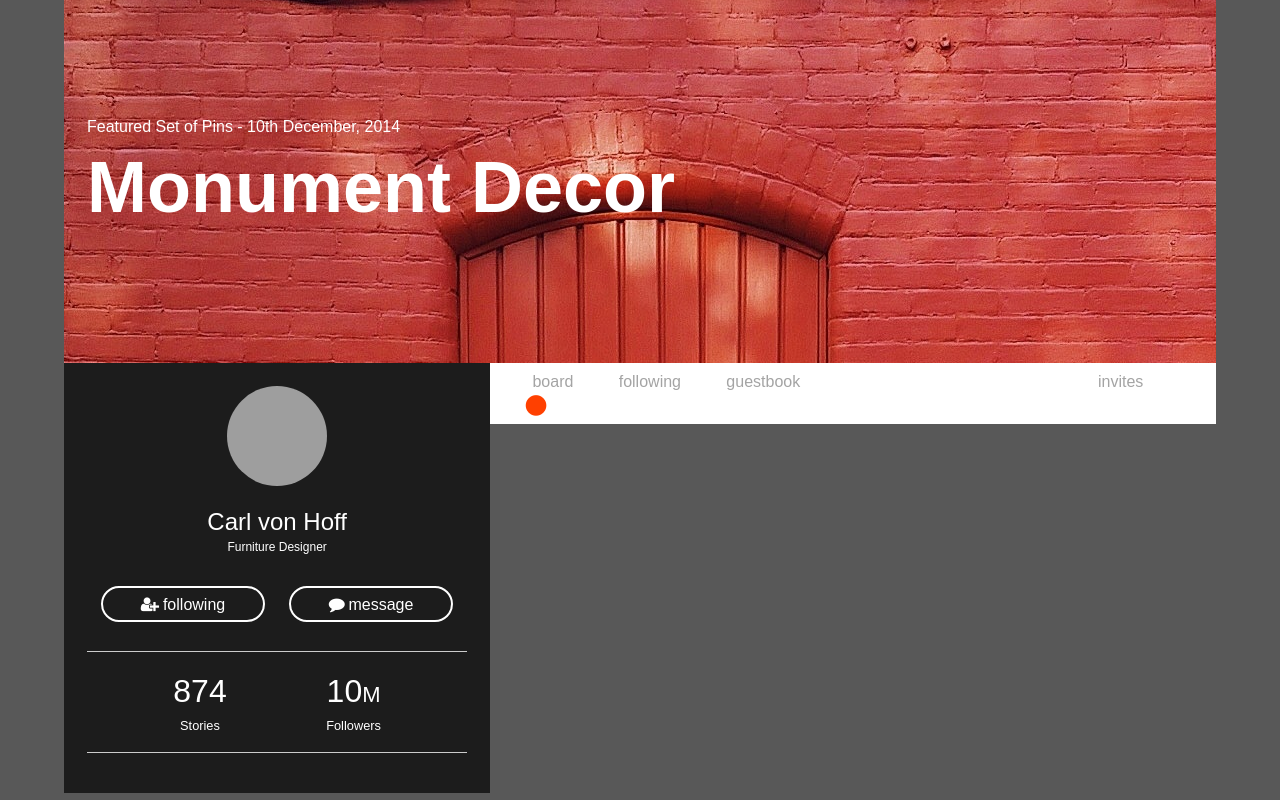
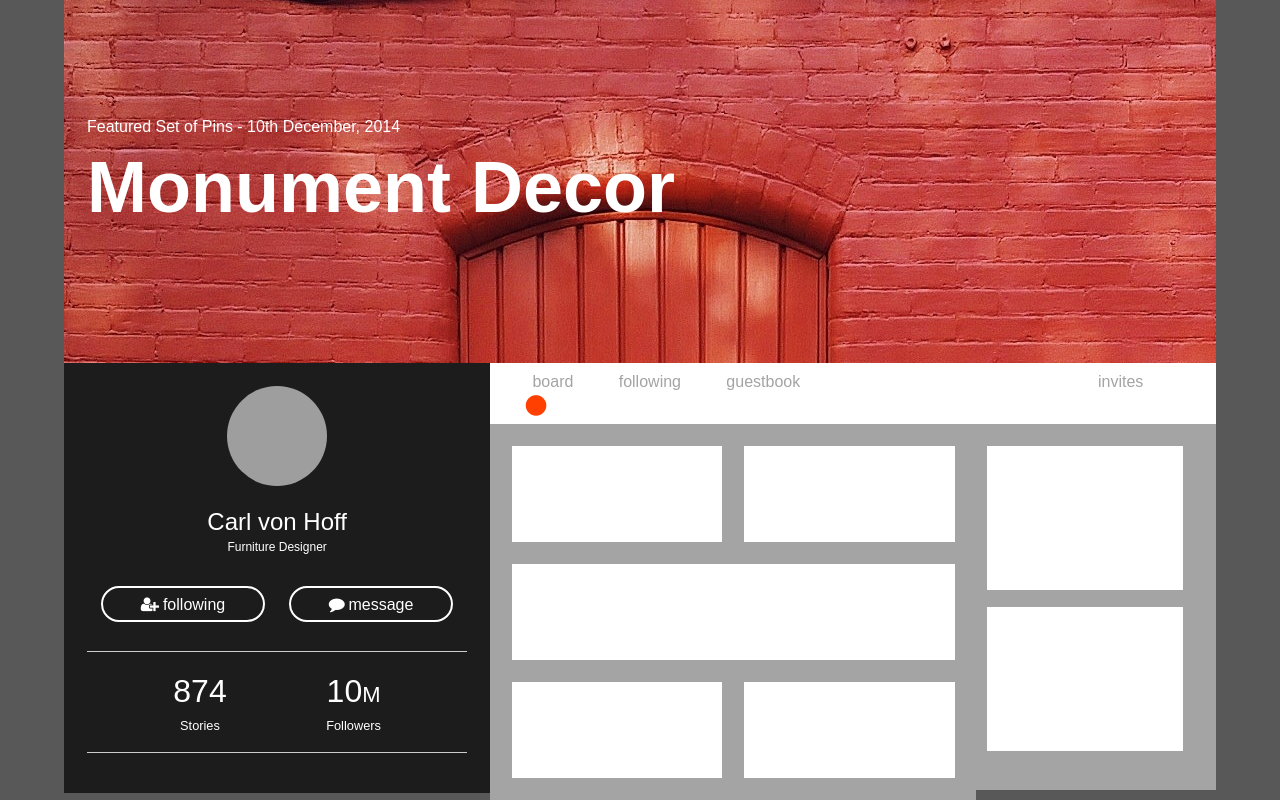
Before and after one commit to JessyRiordan/LittleTest, a website: page index.html in a window 1280 px wide. Shown: the part 405-1205 px from the top of the page. Drawn offline with Linux system fonts and the light colour scheme; grey boxes are pictures that could not be loaded.

Commit message:
basi pin setup

```diff
--- a/index.html
+++ b/index.html
@@ -85,6 +85,26 @@
                 <a href="#" class="invites">invites<i class="fa fa-circle"></i></a>
               </nav>
             </header>
+            <section class="pinsDetail">
+              <div class="col-2-3">
+                <div class="pin1">
+                </div> <!-- pin1 -->
+                <div class="pin2">
+                </div> <!-- pin2 -->
+                <div class="pin3">
+                </div> <!-- pin3 -->
+                <div class="pin4">
+                </div> <!-- pin4 -->
+                <div class="pin5">
+                </div> <!-- pin5 -->
+              </div> <!-- col-2-3 -->
+              <div class="col-1-3">
+                <div class="pin6">
+                </div> <!-- pin6 -->
+                <div class="pin7">
+                </div> <!-- pin7 -->
+              </div> <!-- col-1-3 -->
+            </section> <!-- pinsDetail -->
           </section> <!-- pins -->
         </section> <!-- bottom -->
       </main>
--- a/scss/main.scss
+++ b/scss/main.scss
@@ -274,10 +274,10 @@ header {
     }
   }
   .pins {
-    background-color: #ffffff;
     width: 63%;
     float: left;
     header {
+      background-color: #ffffff;
       nav {
         width: 100%;
         a,
@@ -294,6 +294,77 @@ header {
             padding-left: 2%;
             vertical-align: sub;
           }
+        }
+      }
+    }
+    .pinsDetail {
+      margin: 0;
+      .col-2-3 {
+        background-color: #a4a4a4;
+        width: 61%;
+        float: left;
+        padding: 3%;
+        .pin1 {
+          display: inline-block;
+          width: 47.5%;
+          height: 6em;
+          margin-bottom: 5%;
+          background-color: white;
+          float: left;
+        }
+        .pin2 {
+          display: inline-block;
+          width: 47.5%;
+          height: 6em;
+          background-color: white;
+          margin-bottom: 5%;
+          margin-left: 5%;
+          float: left;
+        }
+        .pin3 {
+          display: inline-block;
+          width: 100%;
+          height: 6em;
+          background-color: white;
+          margin-bottom: 5%;
+          float: left;
+        }
+        .pin4 {
+          display: inline-block;
+          width: 47.5%;
+          height: 6em;
+          background-color: white;
+          float: left;
+        }
+        .pin5 {
+          display: inline-block;
+          width: 47.5%;
+          height: 6em;
+          background-color: white;
+          margin-left: 5%;
+          float: left;
+        }
+      }
+      .col-1-3 {
+        background-color: #a4a4a4;
+        width: 30%;
+        float: left;
+        padding: 3% 3% 3% 0;
+        .pin6 {
+          display: inline-block;
+          width: 90%;
+          height: 9em;
+          background-color: white;
+          margin-left: 5%;
+          margin-bottom: 5%;
+        }
+        .pin7 {
+          display: inline-block;
+          width: 90%;
+          height: 9em;
+          background-color: white;
+          margin-left: 5%;
+          margin-bottom: 5%;
         }
       }
     }
```
Also changed, not shown: css/main.css.
